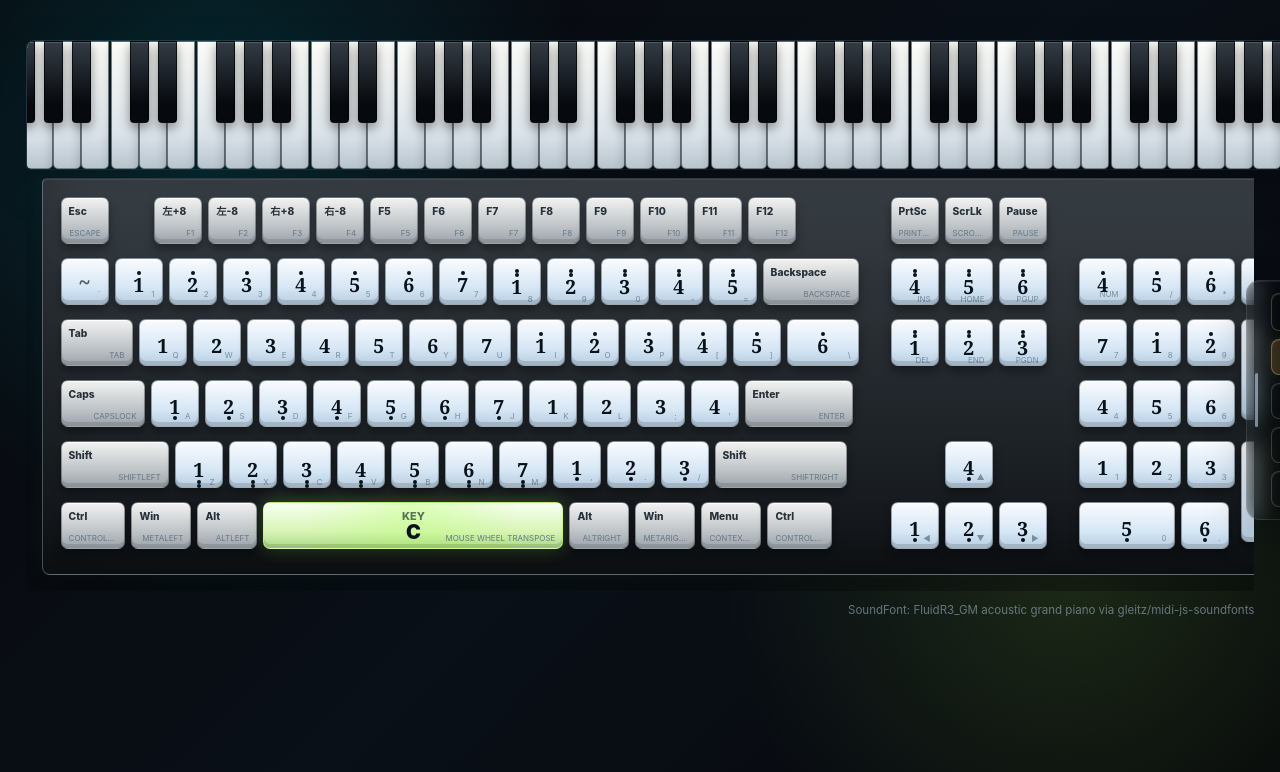
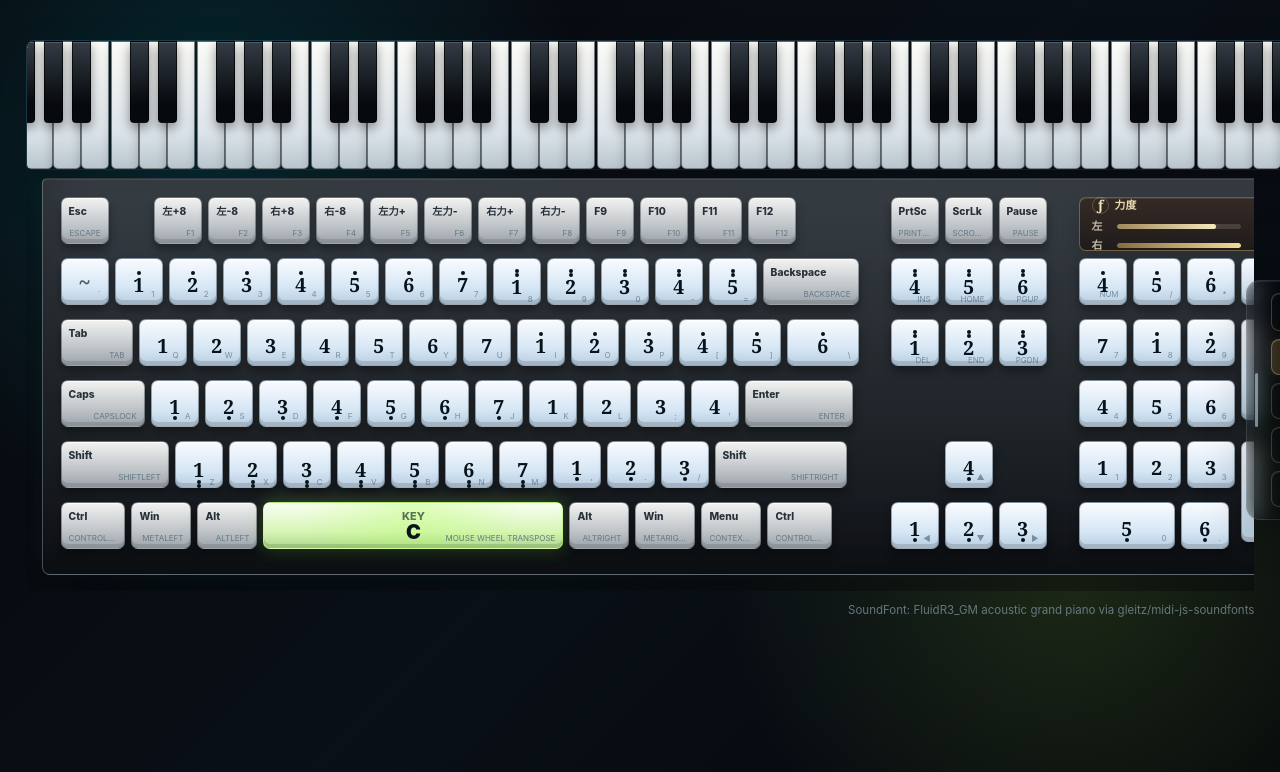
Before and after one commit to Duyao650/musicBoard, a React (Vite) app: page / in a window 1280 px wide. Shown: the top 772 px of the page. Built offline with nearby package versions, Linux system fonts and the light colour scheme.

Commit message:
Add split-hand velocity controls

```diff
--- a/src/main.jsx
+++ b/src/main.jsx
@@ -307,9 +307,15 @@ const rightHandCodes = new Set([
   'NumpadDecimal'
 ]);
 const octaveControlCodes = new Set(['F1', 'F2', 'F3', 'F4']);
+const velocityControlCodes = new Set(['F5', 'F6', 'F7', 'F8']);
+const functionControlCodes = new Set([...octaveControlCodes, ...velocityControlCodes]);
 
 function clampOctaveShift(value) {
   return Math.max(-2, Math.min(2, value));
+}
+
+function clampHandVelocity(value) {
+  return Math.max(20, Math.min(140, value));
 }
 
 function getHandForCode(code) {
@@ -329,6 +335,20 @@ function getOctaveControlLabel(code) {
   if (code === 'F3') return '右+8';
   if (code === 'F4') return '右-8';
   return null;
+}
+
+function getVelocityControlLabel(code) {
+  if (code === 'F5') return '左力+';
+  if (code === 'F6') return '左力-';
+  if (code === 'F7') return '右力+';
+  if (code === 'F8') return '右力-';
+  return null;
+}
+
+function getGainForCode(code, handVelocities) {
+  const hand = getHandForCode(code);
+  const velocity = hand ? handVelocities[hand] || 100 : 100;
+  return 0.78 * (velocity / 100);
 }
 
 function shiftMusicLabel(value, octaveShift = 0) {
@@ -365,7 +385,7 @@ function formatTime() {
   }).format(new Date());
 }
 
-function useSoundfontAudio({ sustain, transpose, handOctaves }) {
+function useSoundfontAudio({ sustain, transpose, handOctaves, handVelocities }) {
   const [status, setStatus] = useState('idle');
   const contextRef = useRef(null);
   const instrumentPromiseRef = useRef(null);
@@ -418,9 +438,9 @@ function useSoundfontAudio({ sustain, transpose, handOctaves }) {
     if (!midi || activeNodesRef.current.has(code)) return;
     const instrument = await ensureInstrument();
     if (!instrument || activeNodesRef.current.has(code)) return;
-    const node = instrument.play(midi, contextRef.current.currentTime, { gain: 0.78 });
+    const node = instrument.play(midi, contextRef.current.currentTime, { gain: getGainForCode(code, handVelocities) });
     activeNodesRef.current.set(code, node);
-  }, [ensureInstrument, handOctaves, transpose]);
+  }, [ensureInstrument, handOctaves, handVelocities, transpose]);
 
   const stop = useCallback((code) => {
     const node = activeNodesRef.current.get(code);
@@ -459,7 +479,7 @@ function useSoundfontAudio({ sustain, transpose, handOctaves }) {
   return { status, play, stop, stopAll };
 }
 
-function useKeyboardTelemetry({ musicMode, onNoteStart, onNoteStop, onStopAll, onOctaveControl }) {
+function useKeyboardTelemetry({ musicMode, onNoteStart, onNoteStop, onStopAll, onOctaveControl, onVelocityControl }) {
   const [activeCodes, setActiveCodes] = useState(() => new Set());
   const [lastEvent, setLastEvent] = useState(null);
   const [events, setEvents] = useState([]);
@@ -474,8 +494,9 @@ function useKeyboardTelemetry({ musicMode, onNoteStart, onNoteStop, onStopAll, o
   const activate = useCallback((code, source = 'keyboard') => {
     const key = keyMap.get(code);
     if (!key) return;
-    if (musicMode && octaveControlCodes.has(code)) {
-      onOctaveControl(code);
+    if (musicMode && functionControlCodes.has(code)) {
+      if (octaveControlCodes.has(code)) onOctaveControl(code);
+      if (velocityControlCodes.has(code)) onVelocityControl(code);
       setActiveCodes((current) => {
         const next = new Set(current);
         next.add(code);
@@ -492,7 +513,7 @@ function useKeyboardTelemetry({ musicMode, onNoteStart, onNoteStop, onStopAll, o
     if (source === 'pointer') previewCodes.current.add(code);
     if (musicMode) onNoteStart(code);
     pushEvent(source === 'pointer' ? 'preview' : 'down', code, key.label);
-  }, [musicMode, onNoteStart, onOctaveControl, pushEvent]);
+  }, [musicMode, onNoteStart, onOctaveControl, onVelocityControl, pushEvent]);
 
   const release = useCallback((code, source = 'keyboard') => {
     const key = keyMap.get(code);
@@ -518,9 +539,10 @@ function useKeyboardTelemetry({ musicMode, onNoteStart, onNoteStop, onStopAll, o
     const handleDown = (event) => {
       if (!keyMap.has(event.code)) return;
       event.preventDefault();
-      if (musicMode && octaveControlCodes.has(event.code)) {
+      if (musicMode && functionControlCodes.has(event.code)) {
         if (!event.repeat) {
-          onOctaveControl(event.code);
+          if (octaveControlCodes.has(event.code)) onOctaveControl(event.code);
+          if (velocityControlCodes.has(event.code)) onVelocityControl(event.code);
           setActiveCodes((current) => {
             const next = new Set(current);
             next.add(event.code);
@@ -560,7 +582,7 @@ function useKeyboardTelemetry({ musicMode, onNoteStart, onNoteStop, onStopAll, o
       window.removeEventListener('keyup', handleUp);
       window.removeEventListener('blur', clear);
     };
-  }, [clear, musicMode, onNoteStart, onOctaveControl, pushEvent, release]);
+  }, [clear, musicMode, onNoteStart, onOctaveControl, onVelocityControl, pushEvent, release]);
 
   return { activeCodes, lastEvent, events, activate, release, clear };
 }
@@ -742,6 +764,7 @@ function Keycap({ item, active, musicMode, keySignature, handOctaves, onPreviewS
   const isMusicKey = Boolean(musicLabel);
   const isTransposeKey = musicMode && item.code === 'Space';
   const octaveControlLabel = musicMode ? getOctaveControlLabel(item.code) : null;
+  const velocityControlLabel = musicMode ? getVelocityControlLabel(item.code) : null;
   return (
     <button
       className={`keycap ${active ? 'is-active' : ''} ${isMusicKey ? 'is-music-key' : ''} ${isTransposeKey ? 'is-transpose-key' : ''} tone-${item.tone || 'cyan'}`}
@@ -773,6 +796,11 @@ function Keycap({ item, active, musicMode, keySignature, handOctaves, onPreviewS
           <span className="key-label">{octaveControlLabel}</span>
           <span className="key-code">{item.label}</span>
         </>
+      ) : velocityControlLabel ? (
+        <>
+          <span className="key-label">{velocityControlLabel}</span>
+          <span className="key-code">{item.label}</span>
+        </>
       ) : isMusicKey ? (
         <>
           <MusicNote value={musicLabel} />
@@ -789,7 +817,32 @@ function Keycap({ item, active, musicMode, keySignature, handOctaves, onPreviewS
   );
 }
 
-function KeyboardBoard({ activeCodes, musicMode, keySignature, handOctaves, activate, release }) {
+function VelocityPanel({ handVelocities }) {
+  return (
+    <div className="velocity-panel" aria-label="左右手力度">
+      <div className="velocity-title">
+        <span className="velocity-symbol">ƒ</span>
+        <span>力度</span>
+      </div>
+      <div className="velocity-meter-row">
+        <span className="velocity-hand">左</span>
+        <div className="velocity-track">
+          <span className="velocity-fill left-fill" style={{ '--velocity': `${handVelocities.left}%` }} />
+        </div>
+        <strong>{handVelocities.left}</strong>
+      </div>
+      <div className="velocity-meter-row">
+        <span className="velocity-hand">右</span>
+        <div className="velocity-track">
+          <span className="velocity-fill right-fill" style={{ '--velocity': `${handVelocities.right}%` }} />
+        </div>
+        <strong>{handVelocities.right}</strong>
+      </div>
+    </div>
+  );
+}
+
+function KeyboardBoard({ activeCodes, musicMode, keySignature, handOctaves, handVelocities, activate, release }) {
   const renderRows = (rows, className) => (
     <div className={className}>
       {rows.map((row, index) => (
@@ -818,6 +871,7 @@ function KeyboardBoard({ activeCodes, musicMode, keySignature, handOctaves, acti
         <div className="keyboard-layout">
           {renderRows(mainRows, 'key-zone main-zone')}
           {renderRows(systemRows, 'key-zone system-zone')}
+          {musicMode && <VelocityPanel handVelocities={handVelocities} />}
           {renderRows(navRows, 'key-zone nav-zone')}
           {renderRows(arrowRows, 'key-zone arrow-zone')}
           {renderRows(numpadRows, 'key-zone numpad-zone')}
@@ -832,6 +886,7 @@ function App() {
   const [sustain, setSustain] = useState(true);
   const [transpose, setTranspose] = useState(0);
   const [handOctaves, setHandOctaves] = useState({ left: 0, right: 0 });
+  const [handVelocities, setHandVelocities] = useState({ left: 80, right: 100 });
   const [accidentalMode, setAccidentalMode] = useState('sharp');
   const [classicalTheme, setClassicalTheme] = useState(() => localStorage.getItem('keylight-theme') === 'classical');
   const [waterfallMode, setWaterfallMode] = useState(false);
@@ -843,7 +898,7 @@ function App() {
   const waterfallIdRef = useRef(0);
   const activeWaterfallNotesRef = useRef(new Map());
   const keySignature = (accidentalMode === 'sharp' ? sharpKeySignatures : flatKeySignatures)[transpose];
-  const audio = useSoundfontAudio({ sustain, transpose, handOctaves });
+  const audio = useSoundfontAudio({ sustain, transpose, handOctaves, handVelocities });
 
   const beginWaterfallNote = useCallback((code) => {
     const midi = musicLabelToMidi(musicLabels[code], transpose, getOctaveShiftForCode(code, handOctaves));
@@ -904,12 +959,23 @@ function App() {
     });
   }, []);
 
+  const handleVelocityControl = useCallback((code) => {
+    setHandVelocities((current) => {
+      if (code === 'F5') return { ...current, left: clampHandVelocity(current.left + 5) };
+      if (code === 'F6') return { ...current, left: clampHandVelocity(current.left - 5) };
+      if (code === 'F7') return { ...current, right: clampHandVelocity(current.right + 5) };
+      if (code === 'F8') return { ...current, right: clampHandVelocity(current.right - 5) };
+      return current;
+    });
+  }, []);
+
   const { activeCodes, activate, release } = useKeyboardTelemetry({
     musicMode,
     onNoteStart: handleNoteStart,
     onNoteStop: handleNoteStop,
     onStopAll: handleStopAll,
-    onOctaveControl: handleOctaveControl
+    onOctaveControl: handleOctaveControl,
+    onVelocityControl: handleVelocityControl
   });
   const activeMidiSet = useMemo(() => {
     if (!musicMode) return new Set();
@@ -1039,6 +1105,7 @@ function App() {
           musicMode={musicMode}
           keySignature={keySignature}
           handOctaves={handOctaves}
+          handVelocities={handVelocities}
           activate={activate}
           release={release}
         />
--- a/src/styles.css
+++ b/src/styles.css
@@ -826,7 +826,7 @@ body.classical-theme::before {
   grid-template-columns: max-content max-content max-content;
   grid-template-rows: 54px 115px 176px;
   grid-template-areas:
-    "main system ."
+    "main system velocity"
     "main nav numpad"
     "main arrows numpad";
   column-gap: 32px;
@@ -858,6 +858,90 @@ body.classical-theme::before {
 
 .numpad-zone {
   grid-area: numpad;
+}
+
+.velocity-panel {
+  grid-area: velocity;
+  align-self: stretch;
+  justify-self: stretch;
+  display: grid;
+  align-content: center;
+  gap: 7px;
+  min-width: 210px;
+  height: 54px;
+  padding: 7px 12px;
+  border: 1px solid rgba(246, 211, 145, 0.34);
+  border-radius: 7px;
+  color: rgba(255, 248, 231, 0.9);
+  background:
+    linear-gradient(180deg, rgba(71, 42, 24, 0.42), rgba(24, 13, 7, 0.44)),
+    rgba(12, 8, 5, 0.3);
+  box-shadow:
+    inset 0 1px rgba(255, 245, 220, 0.11),
+    0 8px 18px rgba(0, 0, 0, 0.16);
+}
+
+.velocity-title {
+  display: flex;
+  align-items: center;
+  gap: 6px;
+  color: rgba(255, 237, 194, 0.9);
+  font-size: 0.68rem;
+  font-weight: 850;
+  line-height: 1;
+}
+
+.velocity-symbol {
+  display: inline-grid;
+  place-items: center;
+  width: 17px;
+  height: 17px;
+  border: 1px solid rgba(246, 211, 145, 0.26);
+  border-radius: 50%;
+  color: rgba(255, 238, 201, 0.95);
+  font-family: Georgia, "Times New Roman", serif;
+  font-size: 0.84rem;
+}
+
+.velocity-meter-row {
+  display: grid;
+  grid-template-columns: 18px minmax(88px, 1fr) 28px;
+  align-items: center;
+  gap: 7px;
+  font-size: 0.68rem;
+  line-height: 1;
+}
+
+.velocity-hand {
+  color: rgba(255, 244, 219, 0.72);
+  font-weight: 800;
+}
+
+.velocity-track {
+  position: relative;
+  height: 5px;
+  overflow: hidden;
+  border-radius: 999px;
+  background: rgba(255, 244, 219, 0.14);
+}
+
+.velocity-fill {
+  position: absolute;
+  inset: 0 auto 0 0;
+  width: min(var(--velocity), 100%);
+  border-radius: inherit;
+  background: linear-gradient(90deg, rgba(255, 214, 128, 0.48), rgba(255, 244, 196, 0.94));
+  box-shadow: 0 0 10px rgba(226, 171, 78, 0.28);
+}
+
+.right-fill {
+  background: linear-gradient(90deg, rgba(210, 157, 72, 0.48), rgba(255, 229, 160, 0.94));
+}
+
+.velocity-meter-row strong {
+  color: rgba(255, 248, 231, 0.94);
+  font-size: 0.72rem;
+  text-align: right;
 }
 
 .keyboard-row {
```
